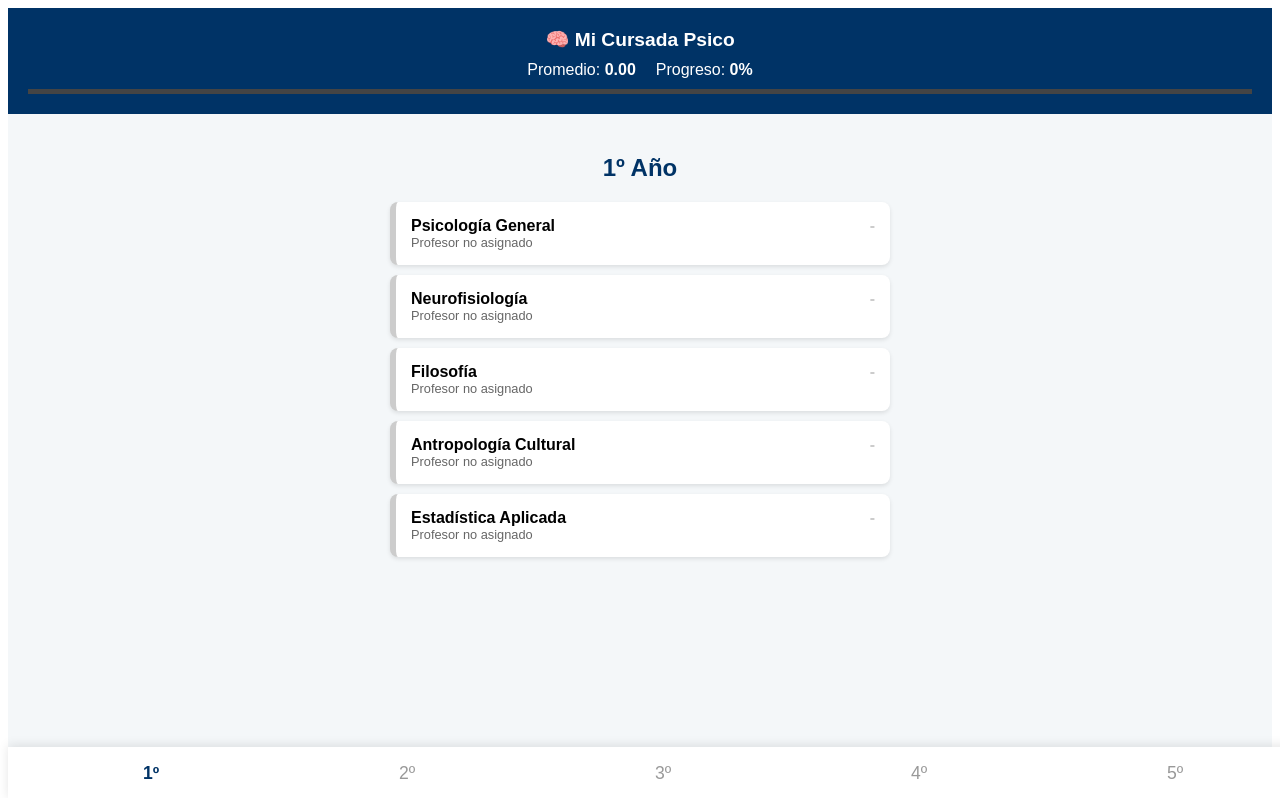
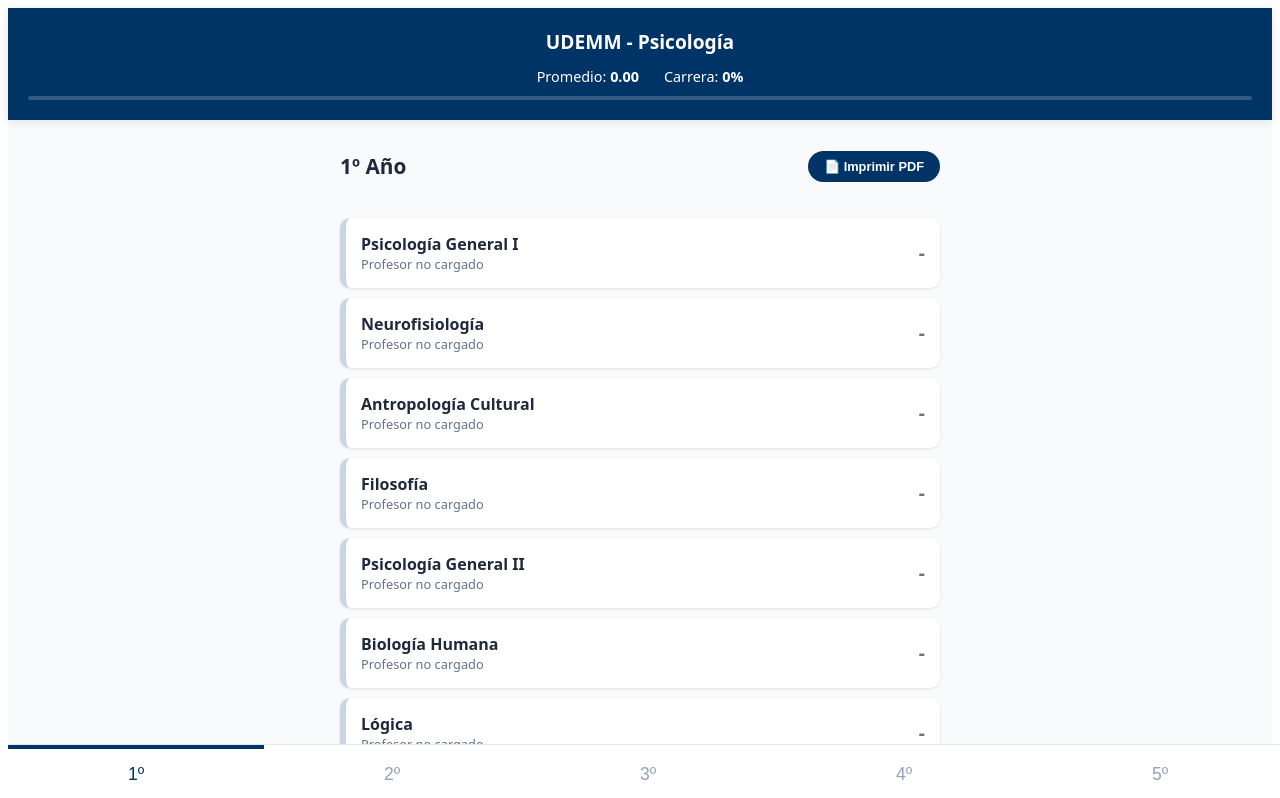
Before and after one commit to elchikyjose-cloud/mycursada, a Next.js app: page / in a window 1280 px wide. Shown: the top 798 px of the page. Built offline with nearby package versions, Linux system fonts and the light colour scheme.

Commit message:
Update index.js

```diff
--- a/pages/index.js
+++ b/pages/index.js
@@ -1,39 +1,85 @@
 import React, { useState, useEffect } from 'react';
 
-// LISTA COMPLETA DE MATERIAS (Basada en un plan estándar de Lic. en Psicología)
-const PLAN_ESTUDIOS_INICIAL = [
-  { id: 1, año: 1, nombre: "Psicología General", prof: "", p1: "", p2: "", final: "" },
+const PLAN_UDEMM_12 = [
+  // 1º AÑO
+  { id: 1, año: 1, nombre: "Psicología General I", prof: "", p1: "", p2: "", final: "" },
   { id: 2, año: 1, nombre: "Neurofisiología", prof: "", p1: "", p2: "", final: "" },
-  { id: 3, año: 1, nombre: "Filosofía", prof: "", p1: "", p2: "", final: "" },
-  { id: 4, año: 1, nombre: "Antropología Cultural", prof: "", p1: "", p2: "", final: "" },
-  { id: 5, año: 1, nombre: "Estadística Aplicada", prof: "", p1: "", p2: "", final: "" },
-  { id: 6, año: 2, nombre: "Psicología Evolutiva I", prof: "", p1: "", p2: "", final: "" },
-  { id: 7, año: 2, nombre: "Psicoanálisis: Freud", prof: "", p1: "", p2: "", final: "" },
-  { id: 8, año: 2, nombre: "Psicología Social", prof: "", p1: "", p2: "", final: "" },
-  { id: 9, año: 2, nombre: "Metodología de la Investigación", prof: "", p1: "", p2: "", final: "" },
-  { id: 10, año: 3, nombre: "Psicopatología I", prof: "", p1: "", p2: "", final: "" },
-  { id: 11, año: 3, nombre: "Técnicas de Exploración Psicológica", prof: "", p1: "", p2: "", final: "" },
-  { id: 12, año: 3, nombre: "Psicología Ética y Deontología", prof: "", p1: "", p2: "", final: "" },
-  { id: 13, año: 4, nombre: "Psicología Clínica", prof: "", p1: "", p2: "", final: "" },
-  { id: 14, año: 4, nombre: "Psicología Educacional", prof: "", p1: "", p2: "", final: "" },
-  { id: 15, año: 4, nombre: "Psicología Laboral", prof: "", p1: "", p2: "", final: "" },
-  { id: 16, año: 5, nombre: "Psicología Jurídica", prof: "", p1: "", p2: "", final: "" },
-  { id: 17, año: 5, nombre: "Clínica de Niños y Adolescentes", prof: "", p1: "", p2: "", final: "" },
-  { id: 18, año: 5, nombre: "Trabajo Integrador Final (Tesis)", prof: "", p1: "", p2: "", final: "" }
+  { id: 3, año: 1, nombre: "Antropología Cultural", prof: "", p1: "", p2: "", final: "" },
+  { id: 4, año: 1, nombre: "Filosofía", prof: "", p1: "", p2: "", final: "" },
+  { id: 5, año: 1, nombre: "Psicología General II", prof: "", p1: "", p2: "", final: "" },
+  { id: 6, año: 1, nombre: "Biología Humana", prof: "", p1: "", p2: "", final: "" },
+  { id: 7, año: 1, nombre: "Lógica", prof: "", p1: "", p2: "", final: "" },
+  { id: 8, año: 1, nombre: "Introducción a la Psicología", prof: "", p1: "", p2: "", final: "" },
+  { id: 9, año: 1, nombre: "Sociología", prof: "", p1: "", p2: "", final: "" },
+  { id: 10, año: 1, nombre: "Historia de la Psicología", prof: "", p1: "", p2: "", final: "" },
+  { id: 11, año: 1, nombre: "Teoría de la Comunicación", prof: "", p1: "", p2: "", final: "" },
+  { id: 12, año: 1, nombre: "Taller de Lectura y Escritura", prof: "", p1: "", p2: "", final: "" },
+  // 2º AÑO
+  { id: 13, año: 2, nombre: "Psicología del Desarrollo I", prof: "", p1: "", p2: "", final: "" },
+  { id: 14, año: 2, nombre: "Teorías Psicoanalíticas I", prof: "", p1: "", p2: "", final: "" },
+  { id: 15, año: 2, nombre: "Estadística Aplicada a la Psicología", prof: "", p1: "", p2: "", final: "" },
+  { id: 16, año: 2, nombre: "Psicología Social", prof: "", p1: "", p2: "", final: "" },
+  { id: 17, año: 2, nombre: "Epistemología", prof: "", p1: "", p2: "", final: "" },
+  { id: 18, año: 2, nombre: "Psicología del Desarrollo II", prof: "", p1: "", p2: "", final: "" },
+  { id: 19, año: 2, nombre: "Teorías Psicoanalíticas II", prof: "", p1: "", p2: "", final: "" },
+  { id: 20, año: 2, nombre: "Metodología de la Investigación", prof: "", p1: "", p2: "", final: "" },
+  { id: 21, año: 2, nombre: "Psicofisiología", prof: "", p1: "", p2: "", final: "" },
+  { id: 22, año: 2, nombre: "Teorías y Sistemas en Psicología", prof: "", p1: "", p2: "", final: "" },
+  { id: 23, año: 2, nombre: "Materia Electiva I", prof: "", p1: "", p2: "", final: "" },
+  { id: 24, año: 2, nombre: "Materia Electiva II", prof: "", p1: "", p2: "", final: "" },
+  // 3º AÑO
+  { id: 25, año: 3, nombre: "Psicopatología I", prof: "", p1: "", p2: "", final: "" },
+  { id: 26, año: 3, nombre: "Técnicas de Exploración Psicológica I", prof: "", p1: "", p2: "", final: "" },
+  { id: 27, año: 3, nombre: "Psicología Cognitiva", prof: "", p1: "", p2: "", final: "" },
+  { id: 28, año: 3, nombre: "Psicopatología II", prof: "", p1: "", p2: "", final: "" },
+  { id: 29, año: 3, nombre: "Técnicas de Exploración Psicológica II", prof: "", p1: "", p2: "", final: "" },
+  { id: 30, año: 3, nombre: "Psicología Ética y Deontología", prof: "", p1: "", p2: "", final: "" },
+  { id: 31, año: 3, nombre: "Psicología de los Grupos", prof: "", p1: "", p2: "", final: "" },
+  { id: 32, año: 3, nombre: "Psicología Educacional", prof: "", p1: "", p2: "", final: "" },
+  { id: 33, año: 3, nombre: "Teoría y Técnica de Grupos", prof: "", p1: "", p2: "", final: "" },
+  { id: 34, año: 3, nombre: "Seminario de Actualización I", prof: "", p1: "", p2: "", final: "" },
+  { id: 35, año: 3, nombre: "Materia Electiva III", prof: "", p1: "", p2: "", final: "" },
+  { id: 36, año: 3, nombre: "Materia Electiva IV", prof: "", p1: "", p2: "", final: "" },
+  // 4º AÑO
+  { id: 37, año: 4, nombre: "Psicología Clínica", prof: "", p1: "", p2: "", final: "" },
+  { id: 38, año: 4, nombre: "Psicología Laboral", prof: "", p1: "", p2: "", final: "" },
+  { id: 39, año: 4, nombre: "Psicodiagnóstico Clínico", prof: "", p1: "", p2: "", final: "" },
+  { id: 40, año: 4, nombre: "Psicología Preventiva", prof: "", p1: "", p2: "", final: "" },
+  { id: 41, año: 4, nombre: "Orientación Vocacional", prof: "", p1: "", p2: "", final: "" },
+  { id: 42, año: 4, nombre: "Entrevista Psicológica", prof: "", p1: "", p2: "", final: "" },
+  { id: 43, año: 4, nombre: "Psicología de la Salud", prof: "", p1: "", p2: "", final: "" },
+  { id: 44, año: 4, nombre: "Modelos de Intervención", prof: "", p1: "", p2: "", final: "" },
+  { id: 45, año: 4, nombre: "Seminario de Actualización II", prof: "", p1: "", p2: "", final: "" },
+  { id: 46, año: 4, nombre: "Materia Electiva V", prof: "", p1: "", p2: "", final: "" },
+  { id: 47, año: 4, nombre: "Materia Electiva VI", prof: "", p1: "", p2: "", final: "" },
+  { id: 48, año: 4, nombre: "Materia Electiva VII", prof: "", p1: "", p2: "", final: "" },
+  // 5º AÑO
+  { id: 49, año: 5, nombre: "Psicología Jurídica", prof: "", p1: "", p2: "", final: "" },
+  { id: 50, año: 5, nombre: "Clínica de Niños y Adolescentes", prof: "", p1: "", p2: "", final: "" },
+  { id: 51, año: 5, nombre: "Psicofarmacología", prof: "", p1: "", p2: "", final: "" },
+  { id: 52, año: 5, nombre: "Psicoterapia", prof: "", p1: "", p2: "", final: "" },
+  { id: 53, año: 5, nombre: "Residencia Clínica / P.P.S.", prof: "", p1: "", p2: "", final: "" },
+  { id: 54, año: 5, nombre: "Taller de Tesis", prof: "", p1: "", p2: "", final: "" },
+  { id: 55, año: 5, nombre: "Evaluación Psicológica", prof: "", p1: "", p2: "", final: "" },
+  { id: 56, año: 5, nombre: "Clínica de Adultos", prof: "", p1: "", p2: "", final: "" },
+  { id: 57, año: 5, nombre: "Seminario Final", prof: "", p1: "", p2: "", final: "" },
+  { id: 58, año: 5, nombre: "Materia Electiva VIII", prof: "", p1: "", p2: "", final: "" },
+  { id: 59, año: 5, nombre: "Materia Electiva IX", prof: "", p1: "", p2: "", final: "" },
+  { id: 60, año: 5, nombre: "Materia Electiva X", prof: "", p1: "", p2: "", final: "" }
 ];
 
 export default function App() {
-  const [materias, setMaterias] = useState(PLAN_ESTUDIOS_INICIAL);
+  const [materias, setMaterias] = useState(PLAN_UDEMM_12);
   const [añoActivo, setAñoActivo] = useState(1);
   const [expandida, setExpandida] = useState(null);
 
   useEffect(() => {
-    const guardado = localStorage.getItem('psico_data_v2');
+    const guardado = localStorage.getItem('udemm_psico_v5');
     if (guardado) setMaterias(JSON.parse(guardado));
   }, []);
 
   useEffect(() => {
-    localStorage.setItem('psico_data_v2', JSON.stringify(materias));
+    localStorage.setItem('udemm_psico_v5', JSON.stringify(materias));
   }, [materias]);
 
   const actualizarMateria = (id, campo, valor) => {
@@ -42,76 +88,111 @@
 
   const calcularPromedio = () => {
     const aprobadas = materias.filter(m => m.final !== "" && parseFloat(m.final) >= 4);
-    if (aprobadas.length === 0) return "0.00";
-    const suma = aprobadas.reduce((acc, m) => acc + parseFloat(m.final), 0);
-    return (suma / aprobadas.length).toFixed(2);
+    return aprobadas.length === 0 ? "0.00" : (aprobadas.reduce((acc, m) => acc + parseFloat(m.final), 0) / aprobadas.length).toFixed(2);
   };
 
-  const porcentajeCarrera = () => {
+  const calcularProgresoTotal = () => {
     const total = materias.length;
     const aprobadas = materias.filter(m => parseFloat(m.final) >= 4).length;
     return Math.round((aprobadas / total) * 100);
   };
 
   const getColor = (final) => {
-    if (!final) return { bg: '#fff', border: '#ccc' };
+    if (!final) return { border: '#cbd5e1', text: '#64748b', bg: '#fff' };
     const n = parseFloat(final);
-    if (n >= 7) return { bg: '#e6ffed', border: '#28a745' };
-    if (n >= 4) return { bg: '#fffbe6', border: '#ffc107' };
-    return { bg: '#fff1f0', border: '#dc3545' };
+    if (n >= 7) return { border: '#22c55e', text: '#15803d', bg: '#f0fdf4' };
+    if (n >= 4) return { border: '#f59e0b', text: '#b45309', bg: '#fffbeb' };
+    return { border: '#ef4444', text: '#b91c1c', bg: '#fef2f2' };
   };
 
   return (
-    <div style={{ fontFamily: 'sans-serif', backgroundColor: '#f4f7f9', minHeight: '100vh', paddingBottom: '100px' }}>
-      <header style={{ backgroundColor: '#003366', color: 'white', padding: '20px', textAlign: 'center', position: 'sticky', top: 0, zIndex: 10 }}>
-        <h1 style={{ margin: 0, fontSize: '1.2rem' }}>🧠 Mi Cursada Psico</h1>
-        <div style={{ display: 'flex', justifyContent: 'center', gap: '20px', marginTop: '10px' }}>
+    <div style={{ fontFamily: 'system-ui, sans-serif', backgroundColor: '#f8fafc', minHeight: '100vh', paddingBottom: '100px' }}>
+
+      <header className="no-print" style={{ backgroundColor: '#003366', color: 'white', padding: '20px', position: 'sticky', top: 0, zIndex: 50, boxShadow: '0 2px 10px rgba(0,0,0,0.1)' }}>
+        <h1 style={{ margin: 0, fontSize: '1.2rem', textAlign: 'center' }}>UDEMM - Psicología</h1>
+        <div style={{ display: 'flex', justifyContent: 'center', gap: '25px', marginTop: '12px', fontSize: '0.9rem' }}>
           <span>Promedio: <strong>{calcularPromedio()}</strong></span>
-          <span>Progreso: <strong>{porcentajeCarrera()}%</strong></span>
+          <span>Carrera: <strong>{calcularProgresoTotal()}%</strong></span>
         </div>
-        <div style={{ width: '100%', height: '5px', backgroundColor: '#444', marginTop: '10px' }}>
-          <div style={{ width: `${porcentajeCarrera()}%`, height: '100%', backgroundColor: '#28a745', transition: 'width 0.5s' }}></div>
+        <div style={{ width: '100%', height: '4px', backgroundColor: 'rgba(255,255,255,0.2)', marginTop: '10px', borderRadius: '2px', overflow: 'hidden' }}>
+          <div style={{ width: `${calcularProgresoTotal()}%`, height: '100%', backgroundColor: '#22c55e', transition: 'width 0.8s' }}></div>
         </div>
       </header>
 
-      <main style={{ maxWidth: '500px', margin: 'auto', padding: '20px' }}>
-        <h2 style={{ textAlign: 'center', color: '#003366' }}>{añoActivo}º Año</h2>
+      <main style={{ maxWidth: '600px', margin: 'auto', padding: '15px' }}>
+        <div className="no-print" style={{ display: 'flex', justifyContent: 'space-between', alignItems: 'center', marginBottom: '20px' }}>
+          <h2 style={{ color: '#1e293b', fontSize: '1.3rem' }}>{añoActivo}º Año</h2>
+          <button onClick={() => window.print()} style={btnPdfStyle}>📄 Imprimir PDF</button>
+        </div>
+
+        <div className="print-area">
+          <div className="only-print" style={{ display: 'none', textAlign: 'center', marginBottom: '20px', borderBottom: '2px solid #003366', paddingBottom: '10px' }}>
+            <h2>Reporte de Cursada - {añoActivo}º Año</h2>
+            <p>Licenciatura en Psicología - UDEMM | Promedio Total: {calcularPromedio()}</p>
+          </div>
 
           {materias.filter(m => m.año === añoActivo).map(m => {
             const colores = getColor(m.final);
             return (
-            <div key={m.id} style={{ backgroundColor: colores.bg, borderLeft: `6px solid ${colores.border}`, borderRadius: '8px', marginBottom: '10px', boxShadow: '0 2px 4px rgba(0,0,0,0.1)' }}>
-              <div onClick={() => setExpandida(expandida === m.id ? null : m.id)} style={{ padding: '15px', cursor: 'pointer', display: 'flex', justifyContent: 'space-between' }}>
-                <div>
-                  <div style={{ fontWeight: 'bold' }}>{m.nombre}</div>
-                  <div style={{ fontSize: '0.8rem', color: '#666' }}>{m.prof || "Profesor no asignado"}</div>
+              <div key={m.id} style={{
+                backgroundColor: colores.bg,
+                borderLeft: `6px solid ${colores.border}`,
+                borderRadius: '10px',
+                marginBottom: '10px',
+                boxShadow: '0 1px 3px rgba(0,0,0,0.1)',
+                overflow: 'hidden'
+              }}>
+                <div onClick={() => setExpandida(expandida === m.id ? null : m.id)} style={{ padding: '15px', cursor: 'pointer', display: 'flex', justifyContent: 'space-between', alignItems: 'center' }}>
+                  <div style={{ flex: 1 }}>
+                    <div style={{ fontWeight: '600', color: '#1e293b' }}>{m.nombre}</div>
+                    <div style={{ fontSize: '0.8rem', color: '#64748b' }}>{m.prof || "Profesor no cargado"}</div>
                   </div>
-                <div style={{ fontWeight: 'bold', color: colores.border }}>{m.final || "-"}</div>
+                  <div style={{ fontWeight: 'bold', color: colores.text, fontSize: '1.2rem' }}>{m.final || "-"}</div>
                 </div>
 
                 {expandida === m.id && (
-                <div style={{ padding: '15px', borderTop: '1px solid #eee' }}>
-                  <input placeholder="Nombre del Profesor" value={m.prof} onChange={(e) => actualizarMateria(m.id, 'prof', e.target.value)} style={inputStyle} />
-                  <div style={{ display: 'grid', gridTemplateColumns: '1fr 1fr 1fr', gap: '10px', marginTop: '10px' }}>
-                    <div><label style={labelStyle}>P1</label><input type="number" value={m.p1} onChange={(e) => actualizarMateria(m.id, 'p1', e.target.value)} style={inputStyle} /></div>
-                    <div><label style={labelStyle}>P2</label><input type="number" value={m.p2} onChange={(e) => actualizarMateria(m.id, 'p2', e.target.value)} style={inputStyle} /></div>
-                    <div><label style={labelStyle}>Final</label><input type="number" value={m.final} onChange={(e) => actualizarMateria(m.id, 'final', e.target.value)} style={{ ...inputStyle, fontWeight: 'bold' }} /></div>
+                  <div className="no-print" style={{ padding: '15px', borderTop: '1px solid rgba(0,0,0,0.05)', backgroundColor: 'white' }}>
+                    <label style={labelStyle}>Docente Titular</label>
+                    <input value={m.prof} onChange={(e) => actualizarMateria(m.id, 'prof', e.target.value)} style={inputStyle} placeholder="Nombre del profesor" />
+
+                    <div style={{ display: 'grid', gridTemplateColumns: '1fr 1fr 1fr', gap: '10px', marginTop: '12px' }}>
+                      <div><label style={labelStyle}>1º Parc.</label><input type="number" value={m.p1} onChange={(e) => actualizarMateria(m.id, 'p1', e.target.value)} style={inputStyle} /></div>
+                      <div><label style={labelStyle}>2º Parc.</label><input type="number" value={m.p2} onChange={(e) => actualizarMateria(m.id, 'p2', e.target.value)} style={inputStyle} /></div>
+                      <div><label style={labelStyle}>Final</label><input type="number" value={m.final} onChange={(e) => actualizarMateria(m.id, 'final', e.target.value)} style={{ ...inputStyle, fontWeight: 'bold', borderColor: colores.border }} /></div>
                     </div>
                   </div>
                 )}
               </div>
             );
           })}
+        </div>
       </main>
 
-      <nav style={{ position: 'fixed', bottom: 0, width: '100%', backgroundColor: 'white', display: 'flex', justifyContent: 'space-around', padding: '15px', boxShadow: '0 -2px 10px rgba(0,0,0,0.1)' }}>
+      <nav className="no-print" style={navStyle}>
         {[1, 2, 3, 4, 5].map(n => (
-          <button key={n} onClick={() => setAñoActivo(n)} style={{ border: 'none', background: 'none', fontWeight: añoActivo === n ? 'bold' : 'normal', color: añoActivo === n ? '#003366' : '#999', fontSize: '1.1rem' }}>{n}º</button>
+          <button key={n} onClick={() => {setAñoActivo(n); setExpandida(null);}} style={{
+            ...navBtnStyle,
+            color: añoActivo === n ? '#003366' : '#94a3b8',
+            borderTop: añoActivo === n ? '4px solid #003366' : '4px solid transparent'
+          }}>{n}º</button>
         ))}
       </nav>
+
+      <style dangerouslySetInnerHTML={{ __html: `
+        @media print {
+          .no-print { display: none !important; }
+          .only-print { display: block !important; }
+          body { background-color: white !important; }
+          main { max-width: 100% !important; padding: 0 !important; }
+          .print-area > div { box-shadow: none !important; border: 1px solid #eee !important; border-left: 6px solid #ccc !important; }
+        }
+      `}} />
     </div>
   );
 }
 
-const inputStyle = { width: '100%', padding: '8px', borderRadius: '5px', border: '1px solid #ddd', marginBottom: '5px' };
-const labelStyle = { fontSize: '0.7rem', color: '#888', display: 'block' };
+const inputStyle = { width: '100%', padding: '10px', borderRadius: '8px', border: '1px solid #e2e8f0', fontSize: '0.9rem', boxSizing: 'border-box' };
+const labelStyle = { fontSize: '0.65rem', color: '#64748b', fontWeight: 'bold', marginBottom: '4px', display: 'block', textTransform: 'uppercase' };
+const btnPdfStyle = { backgroundColor: '#003366', color: 'white', border: 'none', padding: '8px 16px', borderRadius: '20px', cursor: 'pointer', fontSize: '0.8rem', fontWeight: 'bold' };
+const navStyle = { position: 'fixed', bottom: 0, width: '100%', backgroundColor: 'white', display: 'flex', justifyContent: 'space-around', borderTop: '1px solid #e2e8f0' };
+const navBtnStyle = { border: 'none', background: 'none', flex: 1, padding: '15px 0', fontSize: '1.1rem', cursor: 'pointer', transition: '0.2s' };
```
Lines whose indentation alone changed are shown as unchanged.
